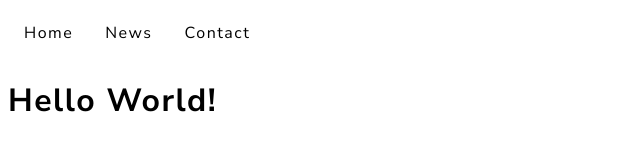
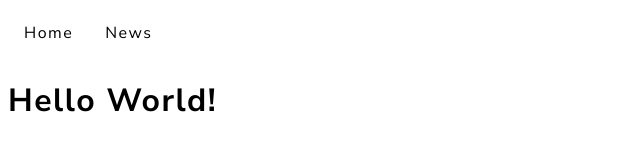
Before and after one commit to moinunez/shoot_beta, a plain HTML site: page index.html in a window 1280 px wide. Shown: the full height of the page, 0-640 px from the left. Drawn offline with Linux system fonts and the light colour scheme.

Commit message:
added images and updated index

```diff
--- a/index.html
+++ b/index.html
@@ -32,7 +32,7 @@
     <ul>
         <li><a href="#home">Home</a></li>
         <li><a href="#news">News</a></li>
-        <li><a href="#contact">Contact</a></li>
+        <li><a href="#contact"></a></li>
     </ul>
 
     <h1>Hello World!</h1>
```
Also changed, not shown: img/Visual Language (Work in Progress).png (added), img/logo - black on transparent.png (added), img/logo - black on white.jpg (added), img/logo - color on transparent.png (added), img/logo - color on white.jpg (added), img/mark only - color on transparent.png (added), img/mark only - color on white.jpg (added), img/mark_20only_20-_20white_20copy.svg (added), img/shoot_white_logo.jpg (added), img/shoot_white_logo_png.png (added), img/square logo - on transparent.png (added), img/square logo - on white.jpg (added), img/standard_icons/facebook-black.svg (added), img/standard_icons/heart-icon.png (added), 4 more files.
